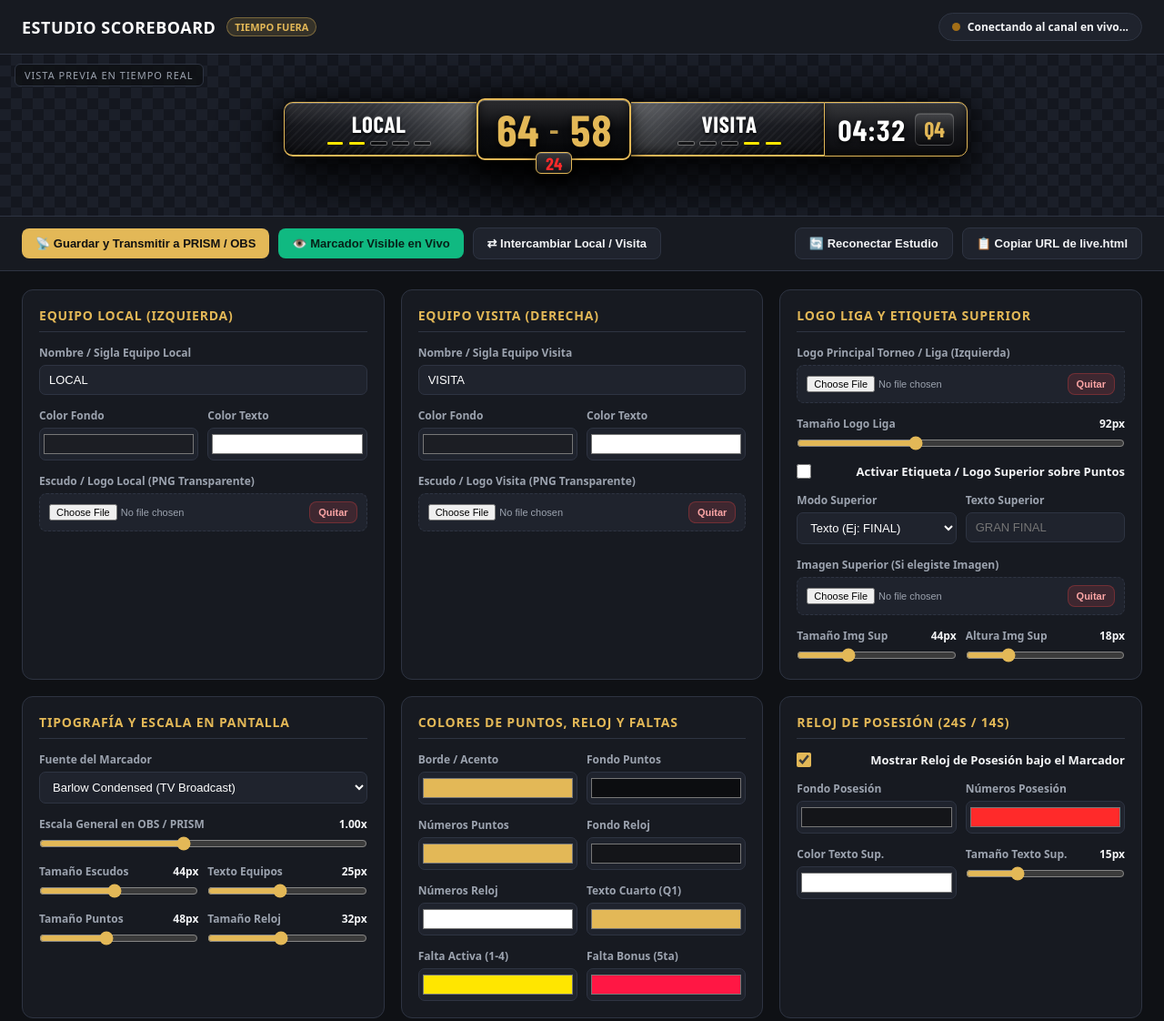
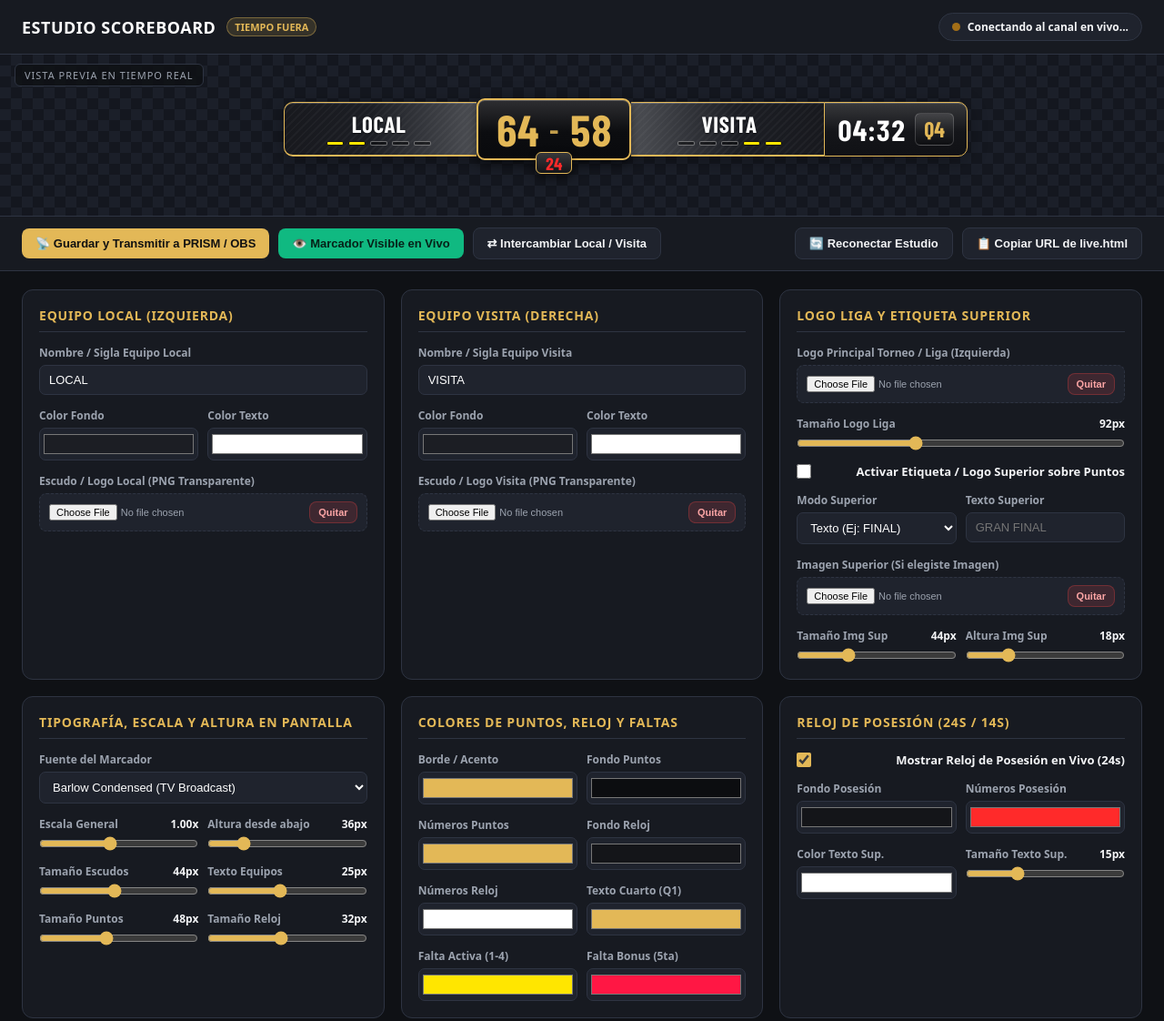
Before and after one commit to hernanaraus/marcador, a plain HTML site: page index.html in a window 1280 px wide. Shown: the whole page at 91% size. Drawn offline with nearby package versions, Linux system fonts and the light colour scheme; a web font is replaced by a local one.

Commit message:
Update index.html

```diff
--- a/index.html
+++ b/index.html
@@ -365,9 +365,9 @@
         </div>
     </div>
 
-    <!-- TIPOGRAFÍA Y PROPORCIONES -->
+    <!-- TIPOGRAFÍA, ESCALA Y POSICIÓN VERTICAL -->
     <div class="card">
-        <h2>Tipografía y Escala en Pantalla</h2>
+        <h2>Tipografía, Escala y Altura en Pantalla</h2>
         <div class="field">
             <label>Fuente del Marcador</label>
             <select id="fontFamily" onchange="actualizarTodo()">
@@ -381,9 +381,15 @@
                 <option value="'Anton', sans-serif">Anton (Extra Bold)</option>
             </select>
         </div>
-        <div class="field">
-            <label>Escala General en OBS / PRISM <span class="val" id="val_boardScale">1.00x</span></label>
-            <input type="range" id="boardScale" min="0.65" max="1.45" step="0.05" value="1.0" oninput="actualizarTodo()">
+        <div class="field-row">
+            <div class="field">
+                <label>Escala General <span class="val" id="val_boardScale">1.00x</span></label>
+                <input type="range" id="boardScale" min="0.65" max="1.45" step="0.05" value="1.0" oninput="actualizarTodo()">
+            </div>
+            <div class="field">
+                <label>Altura desde abajo <span class="val" id="val_boardBottom">36px</span></label>
+                <input type="range" id="boardBottom" min="0" max="180" step="2" value="36" oninput="actualizarTodo()">
+            </div>
         </div>
         <div class="field-row">
             <div class="field">
@@ -456,8 +462,8 @@
     <div class="card">
         <h2>Reloj de Posesión (24s / 14s)</h2>
         <label class="check-row">
-            <input type="checkbox" id="showShotClock" checked onchange="actualizarTodo()">
-            Mostrar Reloj de Posesión bajo el Marcador
+            <input type="checkbox" id="showShotClock" checked onchange="alternarRelojPosesionEnVivo()">
+            Mostrar Reloj de Posesión en Vivo (24s)
         </label>
         <div class="field-row">
             <div class="field">
@@ -529,6 +535,7 @@
 
         document.getElementById('val_ligaSize').textContent = getNum('ligaSize') + 'px';
         document.getElementById('val_boardScale').textContent = getNum('boardScale').toFixed(2) + 'x';
+        document.getElementById('val_boardBottom').textContent = getNum('boardBottom') + 'px';
         document.getElementById('val_teamLogoSize').textContent = getNum('teamLogoSize') + 'px';
         document.getElementById('val_teamFontSize').textContent = getNum('teamFontSize') + 'px';
         document.getElementById('val_scoreBoxSize').textContent = getNum('scoreBoxSize') + 'px';
@@ -540,6 +547,7 @@
         return {
             visible: marcadorVisible,
             boardScale: getNum('boardScale'),
+            boardBottom: getNum('boardBottom'),
             fontFamily: getVal('fontFamily'),
             accentColor: getVal('accentColor'),
             foulActiveColor: getVal('foulActiveColor'),
@@ -591,10 +599,10 @@
         wrapper.style.transform = `scale(${cfg.boardScale})`;
         wrapper.classList.toggle('is-hidden', !cfg.visible);
 
-        const bg1Light = aclararHex(cfg.bg1Color, 0.24);
-        const bg1Dark = oscurecerHex(cfg.bg1Color, 0.25);
-        const bg2Light = aclararHex(cfg.bg2Color, 0.24);
-        const bg2Dark = oscurecerHex(cfg.bg2Color, 0.25);
+        const bg1Light = aclararHex(cfg.bg1Color, 0.22);
+        const bg1Dark = oscurecerHex(cfg.bg1Color, 0.14);
+        const bg2Light = aclararHex(cfg.bg2Color, 0.22);
+        const bg2Dark = oscurecerHex(cfg.bg2Color, 0.14);
 
         const wingWidth = calcularAnchoAla(cfg);
         const ligaBoxHeight = Math.max(92, cfg.ligaSize || 92);
@@ -623,7 +631,7 @@
         let faltasDemo = '';
         for (let i = 1; i <= 5; i++) {
             const activo = i <= 2;
-            const col = activo ? cfg.foulActiveColor : 'rgba(0,0,0,0.52)';
+            const col = activo ? cfg.foulActiveColor : 'rgba(0,0,0,0.42)';
             const brd = activo ? '1px solid #111' : '1px solid rgba(255,255,255,0.38)';
             faltasDemo += `<span class="foul-bar" style="background:${col}; border:${brd};"></span>`;
         }
@@ -633,34 +641,34 @@
 
         document.getElementById('previewMount').innerHTML = `
             <style>
-                .lm-bar { display: inline-flex; align-items: center; height: ${ligaBoxHeight}px; font-family: ${cfg.fontFamily}; user-select: none; filter: drop-shadow(0 16px 32px rgba(0, 0, 0, 0.88)) drop-shadow(0 4px 10px rgba(0, 0, 0, 0.7)); }
+                .lm-bar { display: inline-flex; align-items: center; height: ${ligaBoxHeight}px; font-family: ${cfg.fontFamily}; user-select: none; filter: drop-shadow(0 4px 10px rgba(0, 0, 0, 0.35)); }
                 .lm-league-box { height: ${ligaBoxHeight}px; min-width: 86px; padding: 0 10px; display: flex; align-items: center; justify-content: center; margin-right: 10px; }
-                .lm-league-box img { height: ${cfg.ligaSize}px; width: auto; max-width: ${Math.round(cfg.ligaSize * 1.35)}px; object-fit: contain; filter: drop-shadow(0 5px 12px rgba(0,0,0,0.9)); }
+                .lm-league-box img { height: ${cfg.ligaSize}px; width: auto; max-width: ${Math.round(cfg.ligaSize * 1.35)}px; object-fit: contain; filter: drop-shadow(0 2px 6px rgba(0,0,0,0.45)); }
                 .lm-track { display: inline-flex; align-items: center; position: relative; }
-                .lm-team-wing { position: relative; display: flex; align-items: center; height: 60px; width: ${wingWidth}px; padding: 0 14px 0 10px; gap: 10px; border-top: 1.5px solid ${cfg.accentColor}; border-bottom: 2px solid ${cfg.accentColor}; border-left: 1.5px solid ${cfg.accentColor}; border-radius: 10px 0 0 10px; box-sizing: border-box; box-shadow: inset 0 1px 0 rgba(255,255,255,0.24), inset 0 -4px 10px rgba(0,0,0,0.55); overflow: hidden; }
-                .lm-team-wing::before { content: ''; position: absolute; inset: 0; background-image: repeating-linear-gradient(-45deg, rgba(255,255,255,0.035) 0px, rgba(255,255,255,0.035) 2px, transparent 2px, transparent 6px); pointer-events: none; }
+                .lm-team-wing { position: relative; display: flex; align-items: center; height: 60px; width: ${wingWidth}px; padding: 0 14px 0 10px; gap: 10px; border-top: 1.5px solid ${cfg.accentColor}; border-bottom: 2px solid ${cfg.accentColor}; border-left: 1.5px solid ${cfg.accentColor}; border-radius: 10px 0 0 10px; box-sizing: border-box; box-shadow: inset 0 1px 0 rgba(255,255,255,0.22); overflow: hidden; }
+                .lm-team-wing::before { content: ''; position: absolute; inset: 0; background-image: repeating-linear-gradient(-45deg, rgba(255,255,255,0.03) 0px, rgba(255,255,255,0.03) 2px, transparent 2px, transparent 6px); pointer-events: none; }
                 .lm-team-wing.away { flex-direction: row-reverse; padding: 0 10px 0 14px; border-left: none; border-radius: 0; }
-                .lm-team-logo { position: relative; z-index: 2; height: ${teamLogoSize}px; width: ${teamLogoSize}px; object-fit: contain; flex-shrink: 0; filter: drop-shadow(0 3px 6px rgba(0,0,0,0.8)); }
+                .lm-team-logo { position: relative; z-index: 2; height: ${teamLogoSize}px; width: ${teamLogoSize}px; object-fit: contain; flex-shrink: 0; }
                 .lm-team-meta { position: relative; z-index: 2; display: flex; flex-direction: column; align-items: center; justify-content: center; flex: 1; min-width: 0; }
-                .lm-team-name { width: 100%; text-align: center; font-size: ${teamFontSize}px; font-weight: 800; letter-spacing: 0.7px; text-transform: uppercase; line-height: 1; white-space: nowrap; overflow: hidden; text-overflow: ellipsis; text-shadow: 0 2px 3px rgba(0,0,0,0.85), 0 -1px 0 rgba(255,255,255,0.2); }
+                .lm-team-name { width: 100%; text-align: center; font-size: ${teamFontSize}px; font-weight: 800; letter-spacing: 0.7px; text-transform: uppercase; line-height: 1; white-space: nowrap; overflow: hidden; text-overflow: ellipsis; text-shadow: 0 1px 2px rgba(0,0,0,0.55); }
                 .lm-fouls { display: flex; align-items: center; justify-content: center; gap: 5px; margin-top: 6px; width: 100%; }
                 .lm-team-wing.away .lm-fouls { flex-direction: row-reverse; justify-content: center; }
                 .foul-bar { width: 19px; height: 5px; border-radius: 2px; display: inline-block; flex-shrink: 0; }
-                .lm-scores-elevated { position: relative; display: flex; align-items: center; justify-content: center; height: ${scoreBoxHeight}px; background: linear-gradient(180deg, ${aclararHex(cfg.scoreBgColor, 0.14)} 0%, ${cfg.scoreBgColor} 50%, ${oscurecerHex(cfg.scoreBgColor, 0.35)} 100%); padding: 0 14px; gap: 6px; border: 2px solid ${cfg.accentColor}; border-radius: 9px; box-shadow: 0 10px 24px rgba(0,0,0,0.92), inset 0 1px 0 rgba(255,255,255,0.28), inset 0 -4px 10px rgba(0,0,0,0.7); z-index: 3; }
+                .lm-scores-elevated { position: relative; display: flex; align-items: center; justify-content: center; height: ${scoreBoxHeight}px; background: linear-gradient(180deg, ${aclararHex(cfg.scoreBgColor, 0.14)} 0%, ${cfg.scoreBgColor} 55%, ${oscurecerHex(cfg.scoreBgColor, 0.18)} 100%); padding: 0 14px; gap: 6px; border: 2px solid ${cfg.accentColor}; border-radius: 9px; box-shadow: 0 4px 12px rgba(0,0,0,0.45), inset 0 1px 0 rgba(255,255,255,0.22); z-index: 3; }
                 .lm-top-overlay-img { position: absolute; left: 50%; transform: translateX(-50%); display: flex; align-items: center; justify-content: center; pointer-events: none; z-index: 5; }
-                .lm-top-overlay-img img { width: auto; max-width: 210px; object-fit: contain; filter: drop-shadow(0 4px 10px rgba(0,0,0,0.95)); }
-                .lm-top-overlay-text { position: absolute; left: 50%; transform: translateX(-50%); background: linear-gradient(180deg, ${aclararHex(cfg.scoreBgColor, 0.15)}, ${cfg.scoreBgColor}); border: 1.5px solid ${cfg.accentColor}; border-radius: 6px; padding: 2px 12px; font-weight: 800; letter-spacing: 0.9px; text-transform: uppercase; line-height: 1.1; white-space: nowrap; box-shadow: 0 5px 12px rgba(0,0,0,0.92), inset 0 1px 0 rgba(255,255,255,0.25); z-index: 5; }
-                .lm-pts { font-size: ${ptsFontSize}px; font-weight: 800; color: ${cfg.scoreTextColor}; min-width: ${ptsMinWidth}px; text-align: center; font-variant-numeric: tabular-nums; line-height: 0.92; letter-spacing: -0.5px; text-shadow: 0 3px 8px rgba(0,0,0,0.9); }
+                .lm-top-overlay-img img { width: auto; max-width: 210px; object-fit: contain; }
+                .lm-top-overlay-text { position: absolute; left: 50%; transform: translateX(-50%); background: linear-gradient(180deg, ${aclararHex(cfg.scoreBgColor, 0.15)}, ${cfg.scoreBgColor}); border: 1.5px solid ${cfg.accentColor}; border-radius: 6px; padding: 2px 12px; font-weight: 800; letter-spacing: 0.9px; text-transform: uppercase; line-height: 1.1; white-space: nowrap; box-shadow: 0 3px 8px rgba(0,0,0,0.45); z-index: 5; }
+                .lm-pts { font-size: ${ptsFontSize}px; font-weight: 800; color: ${cfg.scoreTextColor}; min-width: ${ptsMinWidth}px; text-align: center; font-variant-numeric: tabular-nums; line-height: 0.92; letter-spacing: -0.5px; }
                 .lm-score-dash { font-size: ${dashSize}px; font-weight: 800; color: ${cfg.accentColor}; line-height: 1; opacity: 0.85; padding: 0 1px; }
-                .lm-shotclock-badge { position: absolute; bottom: -17px; left: 50%; transform: translateX(-50%); display: flex; align-items: center; justify-content: center; background: linear-gradient(180deg, ${aclararHex(cfg.shotBgColor, 0.15)}, ${cfg.shotBgColor}); color: ${cfg.shotTextColor}; border: 1.5px solid ${cfg.accentColor}; border-radius: 6px; font-size: 19px; font-weight: 800; min-width: 40px; height: 24px; padding: 0 7px; font-variant-numeric: tabular-nums; line-height: 1; box-shadow: 0 6px 14px rgba(0,0,0,0.95), inset 0 1px 0 rgba(255,255,255,0.22); z-index: 4; }
-                .lm-clock-box { display: flex; align-items: center; height: 60px; background: linear-gradient(180deg, ${aclararHex(cfg.clockBgColor, 0.15)} 0%, ${cfg.clockBgColor} 55%, ${oscurecerHex(cfg.clockBgColor, 0.3)} 100%); padding: 0 14px; gap: 10px; border: 1.5px solid ${cfg.accentColor}; border-radius: 0 10px 10px 0; box-shadow: inset 0 1px 0 rgba(255,255,255,0.22), inset 0 -4px 10px rgba(0,0,0,0.55); }
-                .lm-timer { font-size: ${clockFontSize}px; font-weight: 700; color: ${cfg.clockTextColor}; font-variant-numeric: tabular-nums; letter-spacing: 0.5px; min-width: ${Math.round(clockFontSize * 2.25)}px; text-align: center; line-height: 1; text-shadow: 0 2px 5px rgba(0,0,0,0.85); }
-                .lm-period { font-size: ${periodFontSize}px; font-weight: 800; color: ${cfg.periodTextColor}; background: linear-gradient(180deg, rgba(255,255,255,0.12), rgba(0,0,0,0.25)); padding: 5px 9px; border-radius: 6px; border: 1px solid rgba(255,255,255,0.18); box-shadow: inset 0 1px 0 rgba(255,255,255,0.15); line-height: 1; }
+                .lm-shotclock-badge { position: absolute; bottom: -17px; left: 50%; transform: translateX(-50%); display: flex; align-items: center; justify-content: center; background: linear-gradient(180deg, ${aclararHex(cfg.shotBgColor, 0.15)}, ${cfg.shotBgColor}); color: ${cfg.shotTextColor}; border: 1.5px solid ${cfg.accentColor}; border-radius: 6px; font-size: 19px; font-weight: 800; min-width: 40px; height: 24px; padding: 0 7px; font-variant-numeric: tabular-nums; line-height: 1; box-shadow: 0 3px 8px rgba(0,0,0,0.45); z-index: 4; }
+                .lm-clock-box { display: flex; align-items: center; height: 60px; background: linear-gradient(180deg, ${aclararHex(cfg.clockBgColor, 0.15)} 0%, ${cfg.clockBgColor} 55%, ${oscurecerHex(cfg.clockBgColor, 0.16)} 100%); padding: 0 14px; gap: 10px; border: 1.5px solid ${cfg.accentColor}; border-radius: 0 10px 10px 0; box-shadow: inset 0 1px 0 rgba(255,255,255,0.2); }
+                .lm-timer { font-size: ${clockFontSize}px; font-weight: 700; color: ${cfg.clockTextColor}; font-variant-numeric: tabular-nums; letter-spacing: 0.5px; min-width: ${Math.round(clockFontSize * 2.25)}px; text-align: center; line-height: 1; }
+                .lm-period { font-size: ${periodFontSize}px; font-weight: 800; color: ${cfg.periodTextColor}; background: linear-gradient(180deg, rgba(255,255,255,0.12), rgba(0,0,0,0.18)); padding: 5px 9px; border-radius: 6px; border: 1px solid rgba(255,255,255,0.18); line-height: 1; }
             </style>
             <div class="lm-bar">
                 <div class="lm-league-box">${ligaHTML}</div>
                 <div class="lm-track">
-                    <div class="lm-team-wing" style="background: linear-gradient(180deg, rgba(255,255,255,0.12) 0%, transparent 45%, rgba(0,0,0,0.35) 100%), linear-gradient(90deg, ${bg1Dark} 0%, ${cfg.bg1Color} 45%, ${bg1Light} 100%);">
+                    <div class="lm-team-wing" style="background: linear-gradient(90deg, ${bg1Dark} 0%, ${cfg.bg1Color} 45%, ${bg1Light} 100%);">
                         ${img1HTML}
                         <div class="lm-team-meta">
                             <div class="lm-team-name" style="color: ${cfg.text1Color};">${cfg.name1}</div>
@@ -674,7 +682,7 @@
                         <div class="lm-pts">58</div>
                         ${shotClockHTML}
                     </div>
-                    <div class="lm-team-wing away" style="background: linear-gradient(180deg, rgba(255,255,255,0.12) 0%, transparent 45%, rgba(0,0,0,0.35) 100%), linear-gradient(270deg, ${bg2Dark} 0%, ${cfg.bg2Color} 45%, ${bg2Light} 100%);">
+                    <div class="lm-team-wing away" style="background: linear-gradient(270deg, ${bg2Dark} 0%, ${cfg.bg2Color} 45%, ${bg2Light} 100%);">
                         ${img2HTML}
                         <div class="lm-team-meta">
                             <div class="lm-team-name" style="color: ${cfg.text2Color};">${cfg.name2}</div>
@@ -710,13 +718,19 @@
         const cfg = leerConfiguracionUI();
         try { localStorage.setItem(STORAGE_KEY, JSON.stringify(cfg)); } catch (e) {}
         if (publicarEnNube(cfg)) {
-            mostrarToast('✅ Diseño y logos enviados a PRISM / OBS');
+            mostrarToast('✅ Diseño y ajustes enviados a PRISM / OBS');
         } else {
             conectarMQTT(() => {
                 publicarEnNube(cfg);
-                mostrarToast('✅ Diseño y logos enviados a PRISM / OBS');
+                mostrarToast('✅ Diseño y ajustes enviados a PRISM / OBS');
             });
         }
+    }
+
+    function alternarRelojPosesionEnVivo() {
+        const activo = document.getElementById('showShotClock').checked;
+        guardarYTransmitir();
+        mostrarToast(activo ? '⏱️ Reloj 24s activado en el live' : '🚫 Reloj 24s oculto en el live');
     }
 
     function alternarVisibilidad() {
@@ -807,7 +821,7 @@
                 btn.textContent = '🙈 Marcador Oculto en Vivo';
             }
             const campos = [
-                'boardScale', 'fontFamily', 'accentColor', 'foulActiveColor', 'foulBonusColor',
+                'boardScale', 'boardBottom', 'fontFamily', 'accentColor', 'foulActiveColor', 'foulBonusColor',
                 'ligaSize', 'teamLogoSize', 'teamFontSize', 'scoreBoxSize', 'clockFontSize',
                 'topBadgeMode', 'topImgSize', 'topImgOffset', 'topTextValue', 'topTextColor', 'topTextSize',
                 'name1', 'bg1Color', 'text1Color', 'name2', 'bg2Color', 'text2Color',
```
